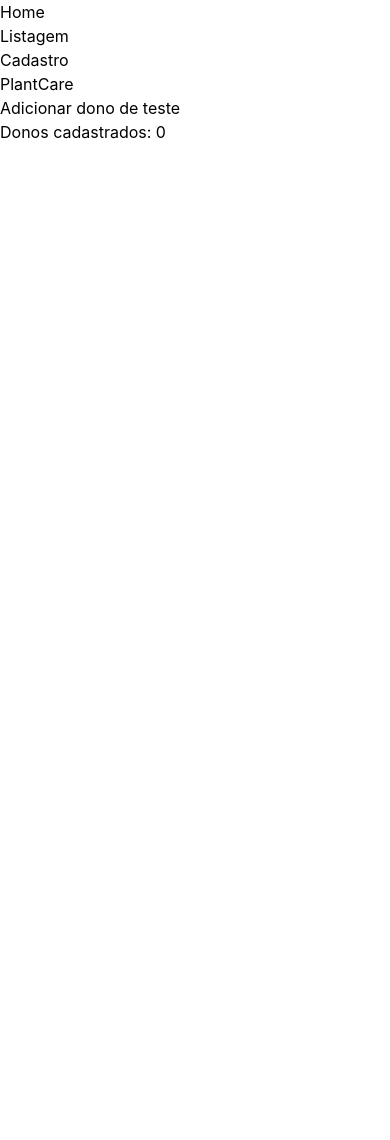
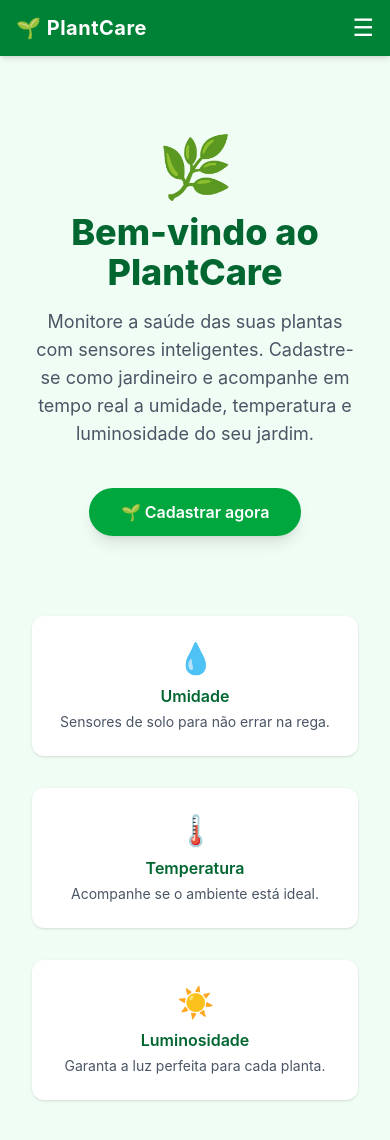
Before and after one commit to KauanSantos06/trabalho-frontend, a React (Vite) app: page / in a window 390 px wide. Shown: the top 1140 px of the page. Before the commit the page ends 844 px from the top, so only its background shows below. Built offline with nearby package versions, Linux system fonts and the light colour scheme.

Commit message:
feat: estilização completa, menu responsivo e página Home. Fecha #7

```diff
--- a/src/components/Menu.jsx
+++ b/src/components/Menu.jsx
@@ -1,21 +1,53 @@
+import { useState } from 'react';
 import { NavLink } from 'react-router';
 
-function Menu() {
+export default function Menu() {
+  const [menuAberto, setMenuAberto] = useState(false);
+
+  const links = [
+    { to: '/', label: 'Home' },
+    { to: '/listagem', label: 'Painel' },
+    { to: '/cadastro', label: 'Cadastro' },
+  ];
+
   return (
-    <nav>
-      <ul>
-        <li>
-          <NavLink to="/"> Home </NavLink>
-        </li>
-        <li>
-          <NavLink to="/listagem"> Listagem </NavLink>
-        </li>
-        <li>
-          <NavLink to="/cadastro"> Cadastro </NavLink>
-        </li>
-      </ul>
+    <nav className="bg-green-700 text-white shadow-md">
+      <div className="max-w-6xl mx-auto px-4 py-3 flex justify-between items-center">
+        {/* Logo / Nome do app */}
+        <span className="text-xl font-bold tracking-wide">🌱 PlantCare</span>
+
+        {/* Botão hambúrguer (visível apenas em mobile) */}
+        <button
+          className="md:hidden text-2xl focus:outline-none"
+          onClick={() => setMenuAberto(!menuAberto)}
+          aria-label="Abrir menu"
+        >
+          {menuAberto ? '✕' : '☰'}
+        </button>
+
+        {/* Links – sempre visíveis em desktop, controlados por estado em mobile */}
+        <ul
+          className={`${
+            menuAberto ? 'flex' : 'hidden'
+          } flex-col md:flex md:flex-row absolute md:static top-14 left-0 w-full md:w-auto bg-green-700 md:bg-transparent px-4 md:px-0 pb-4 md:pb-0 space-y-2 md:space-y-0 md:space-x-6 transition-all duration-300`}
+        >
+          {links.map((link) => (
+            <li key={link.to}>
+              <NavLink
+                to={link.to}
+                className={({ isActive }) =>
+                  `block py-1 px-2 rounded hover:bg-green-600 transition ${
+                    isActive ? 'font-semibold underline underline-offset-4' : ''
+                  }`
+                }
+                onClick={() => setMenuAberto(false)} // fecha ao clicar em mobile
+              >
+                {link.label}
+              </NavLink>
+            </li>
+          ))}
+        </ul>
+      </div>
     </nav>
   );
 }
-
-export default Menu;
--- a/src/layouts/Layout.jsx
+++ b/src/layouts/Layout.jsx
@@ -1,19 +1,13 @@
-import Menu from "../components/Menu";
 import { Outlet } from 'react-router';
+import Menu from '../components/Menu';
 
-function Layout() {
-
-    return (
-        <>
-            <aside>
-                <Menu />
-            </aside>
-
-            <main>
-                <Outlet />
-            </main>
-        </>
-    );
+export default function Layout() {
+  return (
+    <div className="min-h-screen bg-green-50 flex flex-col">
+      <Menu />
+      <main className="flex-1 p-4 md:p-6">
+        <Outlet />
+      </main>
+    </div>
+  );
 }
-
-export default Layout;
--- a/src/pages/Home.jsx
+++ b/src/pages/Home.jsx
@@ -1,17 +1,53 @@
-import { useUsers } from '../contexts/UserContext';
+import { Link } from 'react-router';
 
-function Home() {
-  const { users, addUser } = useUsers();
+export default function Home() {
+  return (
+    <div className="max-w-4xl mx-auto px-4 py-16 text-center">
+      {/* Hero */}
+      <div className="mb-10">
+        <span className="text-6xl">🌿</span>
+        <h1 className="text-4xl md:text-5xl font-extrabold text-green-800 mt-4 mb-4">
+          Bem-vindo ao PlantCare
+        </h1>
+        <p className="text-lg text-gray-600 max-w-2xl mx-auto">
+          Monitore a saúde das suas plantas com sensores inteligentes.
+          Cadastre-se como jardineiro e acompanhe em tempo real a umidade,
+          temperatura e luminosidade do seu jardim.
+        </p>
+      </div>
 
-  return (
-    <div>
-      <h1>PlantCare</h1>
-      <button onClick={() => addUser('Teste', '123456')}>
-        Adicionar dono de teste
-      </button>
-      <p>Donos cadastrados: {users.length}</p>
+      {/* Call to action */}
+      <Link
+        to="/cadastro"
+        className="inline-block bg-green-600 hover:bg-green-700 text-white font-semibold py-3 px-8 rounded-full shadow-lg transition transform hover:scale-105"
+      >
+        🌱 Cadastrar agora
+      </Link>
+
+      {/* Vantagens */}
+      <div className="mt-20 grid grid-cols-1 md:grid-cols-3 gap-8">
+        <div className="bg-white p-6 rounded-xl shadow">
+          <span className="text-3xl">💧</span>
+          <h3 className="font-semibold text-green-800 mt-2">Umidade</h3>
+          <p className="text-sm text-gray-600 mt-1">
+            Sensores de solo para não errar na rega.
+          </p>
+        </div>
+        <div className="bg-white p-6 rounded-xl shadow">
+          <span className="text-3xl">🌡️</span>
+          <h3 className="font-semibold text-green-800 mt-2">Temperatura</h3>
+          <p className="text-sm text-gray-600 mt-1">
+            Acompanhe se o ambiente está ideal.
+          </p>
+        </div>
+        <div className="bg-white p-6 rounded-xl shadow">
+          <span className="text-3xl">☀️</span>
+          <h3 className="font-semibold text-green-800 mt-2">Luminosidade</h3>
+          <p className="text-sm text-gray-600 mt-1">
+            Garanta a luz perfeita para cada planta.
+          </p>
+        </div>
+      </div>
     </div>
   );
 }
-
-export default Home;
```
